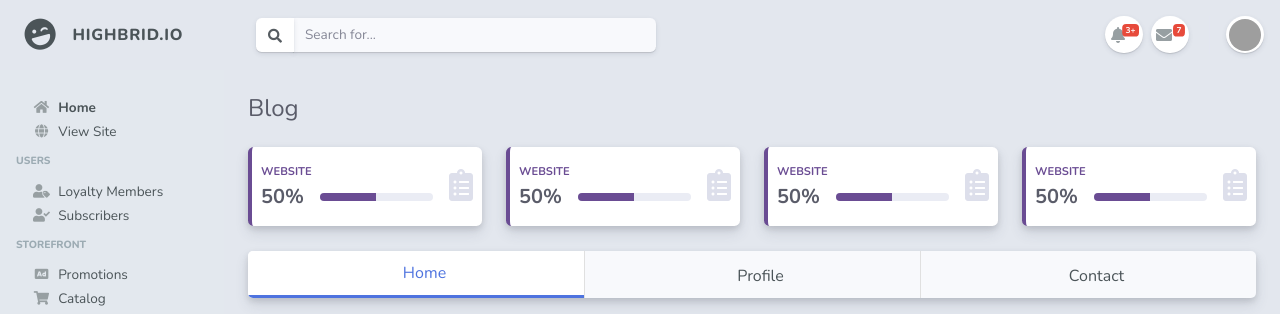
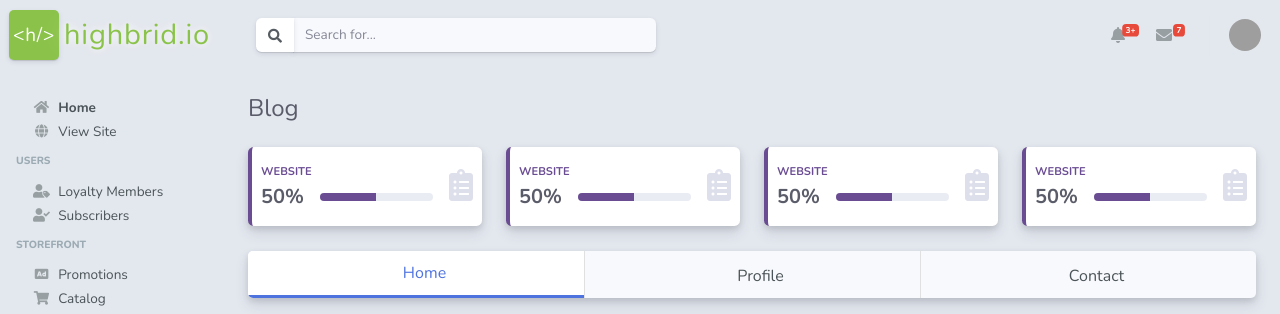
Before and after one commit to rowsheet/highbrid_dashboard, a Flask app: page /blog in a window 1280 px wide. Shown: the top 314 px of the page. Run offline with Flask 2, Linux system fonts and the light colour scheme; some libraries are stand-ins or nearby versions; grey boxes are pictures that could not be loaded.

Commit message:
Random shit.

```diff
--- a/app/templates/components/sidebar.html
+++ b/app/templates/components/sidebar.html
@@ -63,9 +63,6 @@ footer.bg-white {
     height: 34px;
 }
 .navbar a.nav-link {
-    box-shadow: 0 2px 5px 0 rgba(60,66,87, .12), 0 1px 1px 0 rgba(0,0,0, .12) !important;
-    background: white !important;
-    border-radius: 100px;
     padding: 3px !important;
     height: 37px !important;
     width: 38px !important;
@@ -269,14 +266,40 @@ ul.main_tab.nav-pills {
     padding-top: 13px !important;
     padding-bottom: 10px !important;
 }
+/* Sidebar Brand */
 .sidebar-brand * {
  color: #4b5458
+}
+.sidebar-brand-text {
+    text-transform: lowercase;
+    color: #8BC34A;
+    font-size: 29px;
+    padding-left: 10px;
+    padding-right: 10px;
+    border-radius: 3px;
+    text-shadow: 0px 0px 7px #ffffff7a, 0px 0px 9px #ffffffa3, 0px 0px 21px #ffffffa3;
+    margin-left: -15px !important;
+    font-weight: 500;
+}
+div#logo {
+    background: #8BC34A;
+    color: white;
+    height: 50px;
+    width: 50px;
+    font-size: 19px;
+    text-transform: lowercase;
+    font-weight: 400;
+    padding-top: 11px;
+    margin-right: 10px;
+    margin-left: 21px;
+    border-radius: 5px;
+    box-shadow: 0 2px 5px 0 rgba(60,66,87, .12), 0 1px 1px 0 rgba(0,0,0, .12) !important;
 }
 </style>
 <!-- Sidebar - Brand -->
 <a class="sidebar-brand d-flex align-items-center justify-content-center" href="/">
-    <div class="sidebar-brand-icon rotate-n-15">
-        <i class="fas fa-laugh-wink"></i>
+    <div class="sidebar-brand-icon">
+        <div id="logo">&#60;h&#47;&#62;</div>
     </div>
     <div class="sidebar-brand-text mx-3">highbrid.io</div>
 </a>
```
